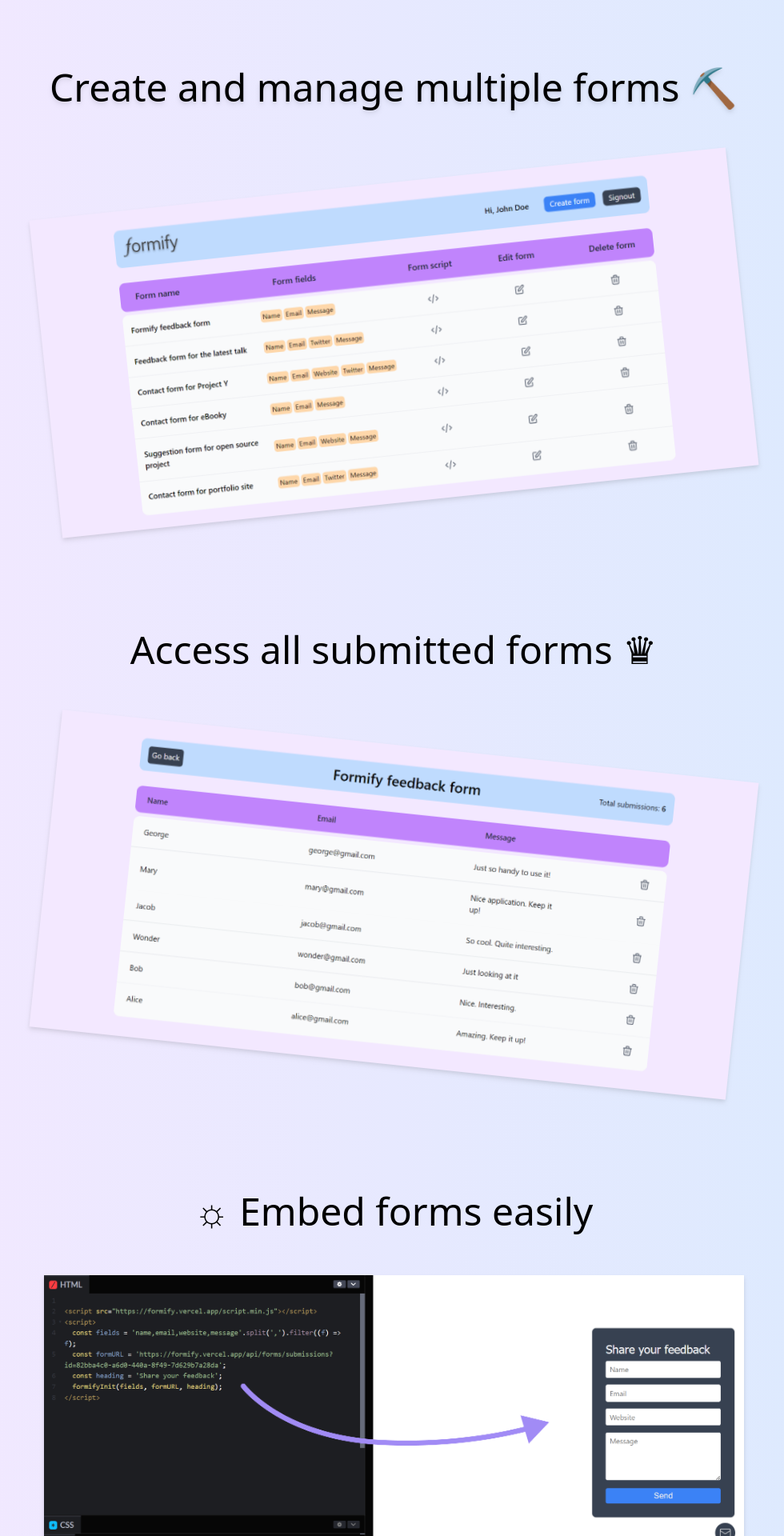
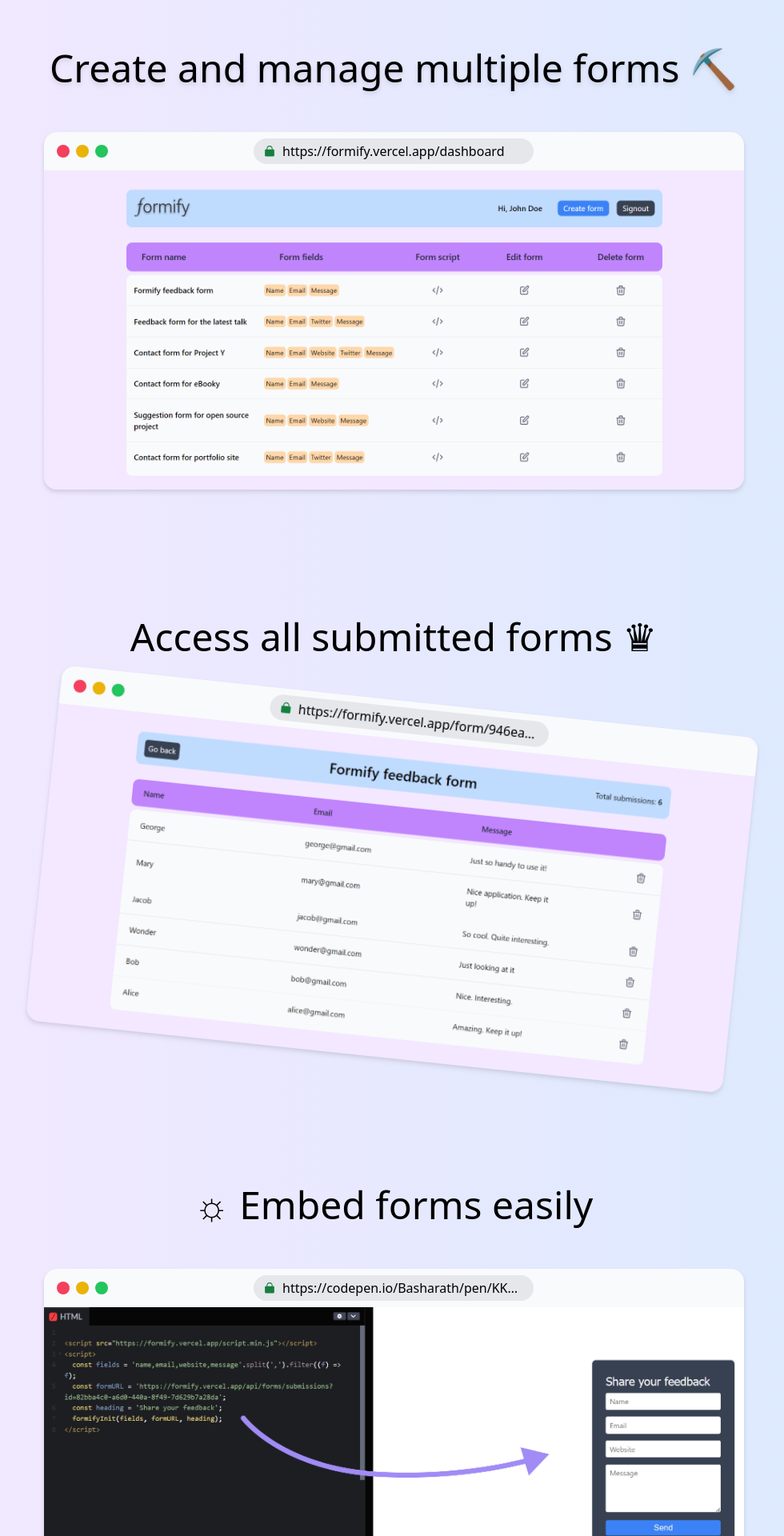
Before and after one commit to Basharath/Formify, a Next.js app: page / in a window 1280 px wide. Shown: the part 880-2800 px from the top of the page at 80% size, without its empty margins (148-1128 px from the left). Built offline with nearby package versions, Linux system fonts and the light colour scheme; a web font is replaced by a local one.

Commit message:
Updates homepage

```diff
--- a/package.json
+++ b/package.json
@@ -17,6 +17,7 @@
     "firebase": "^9.9.2",
     "firebase-admin": "^11.0.1",
     "formify-form": "^0.1.0",
+    "framer-motion": "^7.1.0",
     "joi": "^17.6.0",
     "jsonwebtoken": "^8.5.1",
     "next": "12.2.3",
--- a/pages/index.tsx
+++ b/pages/index.tsx
@@ -1,11 +1,43 @@
 /* eslint-disable @next/next/no-img-element */
-import React, { useEffect } from 'react';
+import React, { useEffect, useRef } from 'react';
 import Link from 'next/link';
 import Image from 'next/image';
 import Footer from '../components/Footer';
 import Header from '../components/Header';
+import { motion, useInView, useScroll } from 'framer-motion';
+import MacWrap from '../components/MacWrap';
+
+const duration = 1.2;
+
+const rotateVariants = {
+  flip: {
+    rotateX: 0,
+    // originX: 0.5,
+    // originY: 0.5,
+    transition: {
+      // ease: 'easeInOut',
+      duration,
+      // rotateX: {
+      //   delay: duration,
+      //   duration,
+      // },
+    },
+  },
+  hidden: {
+    rotateX: 40,
+    transition: {
+      // ease: 'easeInOut',
+      duration,
+      // rotateX: {
+      //   delay: duration,
+      //   duration,
+      // },
+    },
+  },
+};
 
 export default function Home() {
+  const { scrollYProgress } = useScroll();
   useEffect(() => {}, []);
 
   return (
@@ -25,9 +57,9 @@
                 />
               </a>
             </Link>
-            <ul className="list-none sm:flex items-center mb-0 space-x-20 text-black text-[1.1rem]">
+            <ul className="flex items-center mb-0 space-x-20 text-black text-[1.1rem]">
               <Link href="/login">
-                <a className="border-none hover:text-purple-500 sm:inline font-medium">
+                <a className="border-none hover:text-purple-500 sm:inline font-medium hidden">
                   <li>Get started</li>
                 </a>
               </Link>
@@ -89,33 +121,30 @@
 
         {/* Explore */}
         <div className="p-4">
-          <div id="explore" className="text-5xl text-center mb-20 p-4">
+          <div id="explore" className="text-5xl text-center mb-14 p-4">
             🚀
           </div>
           <div className="grid place-content-center mb-20 md:mb-40">
             <div className="text-4xl md:text-5xl drop-shadow-md mb-4 text-center ">
               Create and manage multiple forms ⛏
             </div>
-            <div className="-rotate-6 mt-10 md:mt-20 drop-shadow-md">
-              <img
-                alt="Fomify dashboard"
-                src="/images/formify-dashboard.png"
-                width={875}
-                height={383}
-              />
-            </div>
+            <MacWrap
+              alt="Fomify dashboard"
+              src="/images/formify-dashboard.png"
+              url="https://formify.vercel.app/dashboard"
+            />
           </div>
           <div className="grid place-content-center mb-20 md:mb-40">
             <div className="text-4xl md:text-5xl text-center mb-4">
               Access all submitted forms ♛
             </div>
-            <div className="rotate-6 mt-10 md:mt-20 drop-shadow-md">
-              <img
+            <div className="rotate-6">
+              <MacWrap
                 alt="Fomify dashboard"
                 src="/images/form-submissions-formify.png"
                 width={875}
                 height={383}
-                data-aos="zoom-out-up"
+                url="https://formify.vercel.app/form/946ea95d"
               />
             </div>
           </div>
@@ -123,22 +152,30 @@
             <div className="text-4xl md:text-5xl text-center mb-4">
               ☼ Embed forms easily
             </div>
-            <div className="rotate-0 mt-10 drop-shadow-md">
-              <img
+            <div className="rotate-0">
+              <MacWrap
                 alt="Fomify dashboard"
                 src="/images/formify-embed.png"
-                width={875}
-                height={346}
-                data-aos="zoom-out-up"
+                // width={875}
+                // height={346}
+                url="https://codepen.io/Basharath/pen/KKoGJaZ"
               />
             </div>
           </div>
         </div>
 
         {/* Support */}
-        <div
-          className="flex flex-col items-center space-y-6 mb-20"
+        <motion.div
+          className="flex flex-col items-center space-y-6 mb-20 p-4"
           id="support"
+          initial={{ y: 50 }}
+          whileInView={{ y: 0 }}
+          transition={{
+            type: 'spring',
+            stiffness: 120,
+            damping: 4,
+            delay: 0.3,
+          }}
         >
           <div className="text-3xl text-medium text-center">
             You can support <span className="font-Charm">f</span>ormify by
@@ -156,7 +193,7 @@
               />
             </a>
           </Link>
-        </div>
+        </motion.div>
 
         <Footer />
       </main>
```
Also changed, not shown: 1 other file (tests, documents, lock files or other folders).
